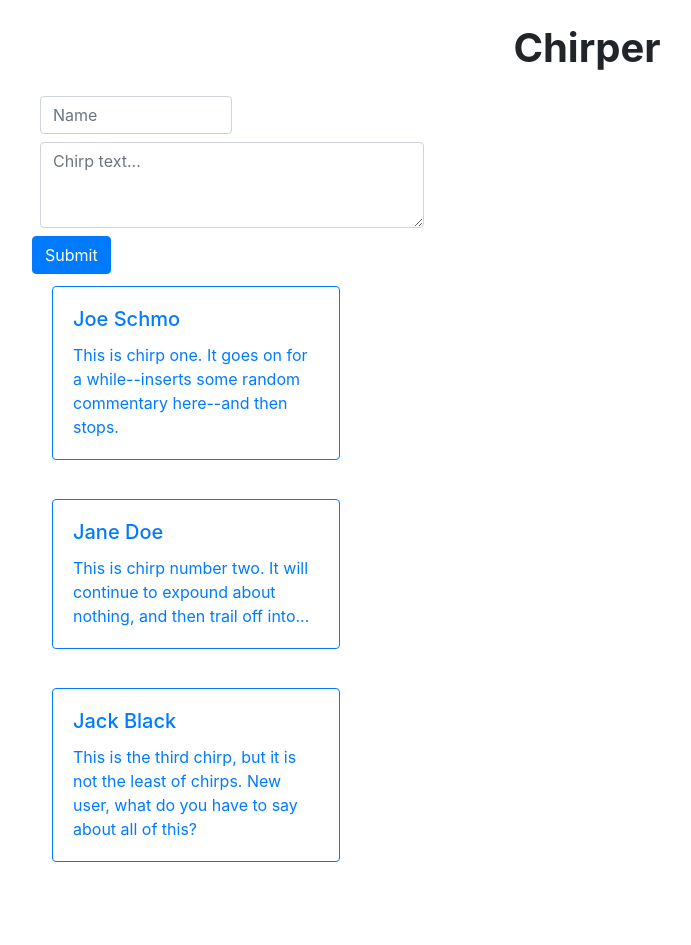
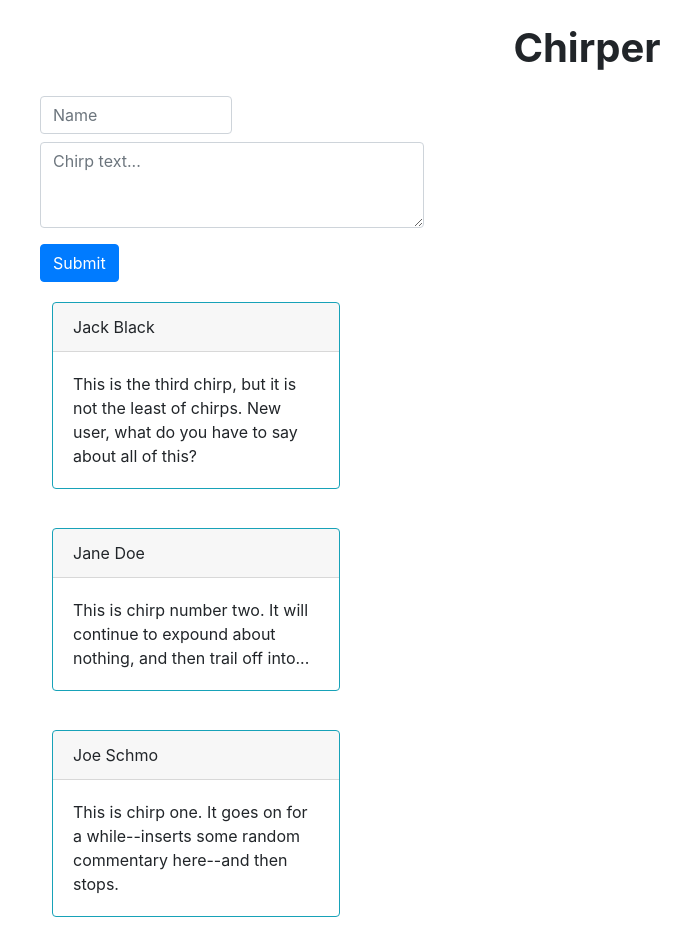
Before and after one commit to cordellr/chirper-app, a React (Create React App) app: page / in a window 1280 px wide. Shown: the whole page, without its empty margins (53-744 px from the left). Before the commit the page ends 890 px from the top, so only its background shows below. Built offline with nearby package versions, Linux system fonts and the light colour scheme.

Commit message:
App functioning at a basic level.

```diff
--- a/src/components/inputForm.jsx
+++ b/src/components/inputForm.jsx
@@ -18,7 +18,7 @@ const InputForm = props => {
           className="form-control"
           placeholder="Name"
           //   value={newAuthor}
-          onChange={event => onAuthorChange(event.target.value)}
+          onChange={onAuthorChange}
         />
       </div>
       <div className="form-group m-2" style={{ maxWidth: "24rem" }}>
@@ -28,10 +28,14 @@ const InputForm = props => {
           placeholder="Chirp text..."
           rows="3"
           //   value={newMessageText}
-          onChange={event => onMessageChange(event.target.value)}
+          onChange={onMessageChange}
         />
       </div>
-      <button type="button" onClick={handleSubmit} className="btn btn-primary">
+      <button
+        type="button"
+        onClick={handleSubmit}
+        className="btn btn-primary m-2"
+      >
         Submit
       </button>
     </form>
--- a/src/components/messageBox.jsx
+++ b/src/components/messageBox.jsx
@@ -14,12 +14,9 @@ const MessageBox = props => {
           className="list-group-item"
           style={{ border: "none" }}
         >
-          <div
-            className="card border-primary mb-3"
-            style={{ maxWidth: "18rem" }}
-          >
-            <div className="card-body text-primary">
-              <h5 className="card-title">{message.author}</h5>
+          <div className="card border-info mb-3" style={{ maxWidth: "18rem" }}>
+            <div className="card-header">{message.author}</div>
+            <div className="card-body">
               <p className="card-text">{message.messageText}</p>
             </div>
           </div>
--- a/src/components/messageContainer.jsx
+++ b/src/components/messageContainer.jsx
@@ -6,10 +6,10 @@ class MessageContainer extends Component {
   state = {
     messages: [
       {
-        id: 1,
-        author: "Joe Schmo",
+        id: 3,
+        author: "Jack Black",
         messageText:
-          "This is chirp one. It goes on for a while--inserts some random commentary here--and then stops."
+          "This is the third chirp, but it is not the least of chirps. New user, what do you have to say about all of this?"
       },
       {
         id: 2,
@@ -18,10 +18,10 @@ class MessageContainer extends Component {
           "This is chirp number two. It will continue to expound about nothing, and then trail off into..."
       },
       {
-        id: 3,
-        author: "Jack Black",
+        id: 1,
+        author: "Joe Schmo",
         messageText:
-          "This is the third chirp, but it is not the least of chirps. New user, what do you have to say about all of this?"
+          "This is chirp one. It goes on for a while--inserts some random commentary here--and then stops."
       }
     ],
 
@@ -32,13 +32,13 @@ class MessageContainer extends Component {
 
   //the two methods below take the target values on change
   //from inputForm and set them as the state values.
-  handleAuthorChange = author => {
-    this.setState({ author });
+  handleAuthorChange = e => {
+    this.setState({ author: e.target.value });
     console.log(this.state.author);
   };
 
-  handleMessageChange = messageText => {
-    this.setState({ messageText });
+  handleMessageChange = e => {
+    this.setState({ messageText: e.target.value });
     console.log(this.state.messageText);
   };
 
@@ -48,12 +48,12 @@ class MessageContainer extends Component {
   handleSubmit = () => {
     this.setState({
       messages: [
-        ...this.state.messages,
         {
           id: this.state.id,
           author: this.state.author,
           messageText: this.state.messageText
-        }
+        },
+        ...this.state.messages
       ]
     });
   };
```
